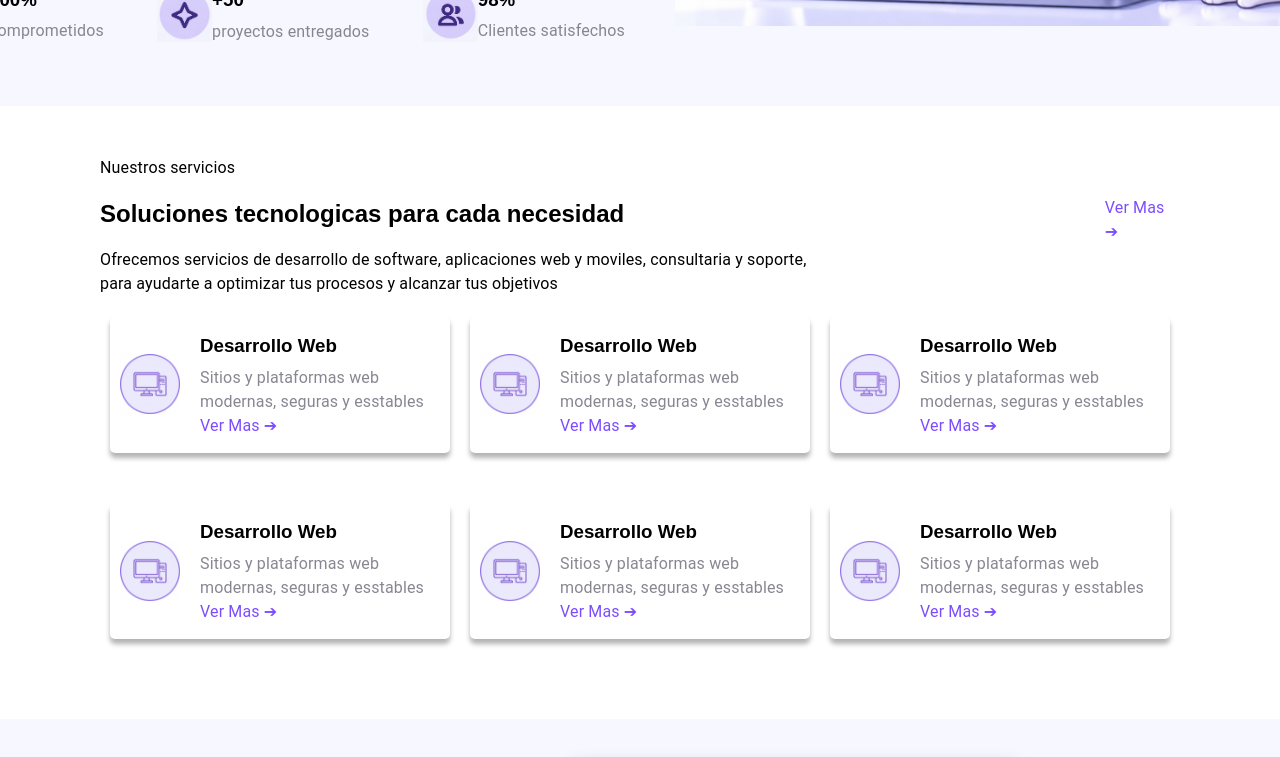
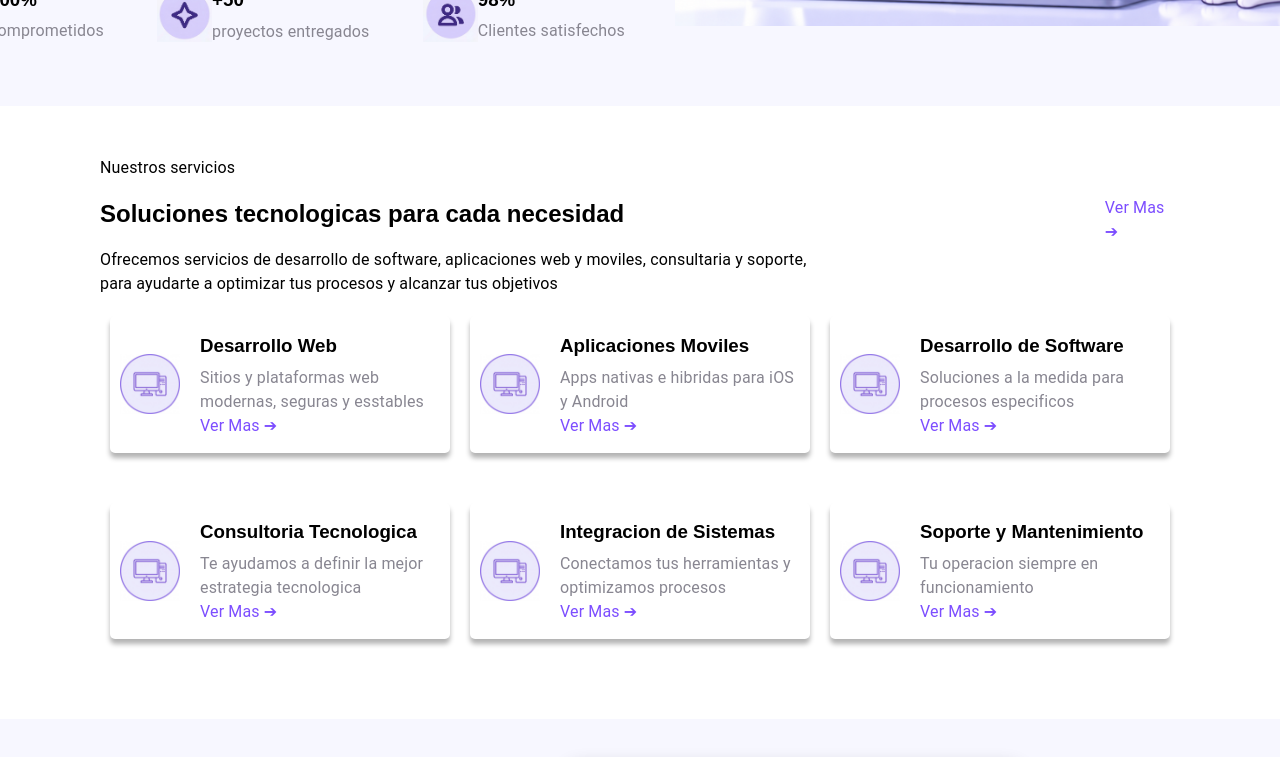
Before and after one commit to jessicahernandezt/dev-nova-solutions, a React (Vite) app: page / in a window 1280 px wide. Shown: the part 479-1236 px from the top of the page. Built offline with nearby package versions, Linux system fonts and the light colour scheme.

Commit message:
movimiento cards

```diff
--- a/src/components/Servicios.jsx
+++ b/src/components/Servicios.jsx
@@ -119,14 +119,14 @@ function Servicios() {
                         <Box sx={{
                             marginBottom: '15px',
                         }}>
-                            <h3>Desarrollo Web</h3>
+                            <h3>Aplicaciones Moviles</h3>
 
                             <Typography sx={{
                                 color: '#888691',
                                 marginTop: '-10px',
                             }}>
 
-                                Sitios y plataformas web modernas, seguras y esstables</Typography>
+                                Apps nativas e hibridas para iOS y Android</Typography>
                             <Typography sx={{
                                 color: '#7c4dff',
                             }}>
@@ -159,14 +159,14 @@ function Servicios() {
                         <Box sx={{
                             marginBottom: '15px',
                         }}>
-                            <h3>Desarrollo Web</h3>
+                            <h3>Desarrollo de Software</h3>
 
                             <Typography sx={{
                                 color: '#888691',
                                 marginTop: '-10px',
                             }}>
 
-                                Sitios y plataformas web modernas, seguras y esstables</Typography>
+                                Soluciones a la medida para procesos especificos</Typography>
 
                             <Typography sx={{
                                 color: '#7c4dff',
@@ -207,14 +207,14 @@ function Servicios() {
                         <Box sx={{
                             marginBottom: '15px',
                         }}>
-                            <h3>Desarrollo Web</h3>
+                            <h3>Consultoria Tecnologica</h3>
 
                             <Typography sx={{
                                 color: '#888691',
                                 marginTop: '-10px',
                             }}>
 
-                                Sitios y plataformas web modernas, seguras y esstables</Typography>
+                                Te ayudamos a definir la mejor estrategia tecnologica</Typography>
                             <Typography sx={{
                                 color: '#7c4dff',
                             }}>
@@ -246,14 +246,14 @@ function Servicios() {
                         <Box sx={{
                             marginBottom: '15px',
                         }}>
-                            <h3>Desarrollo Web</h3>
+                            <h3>Integracion de Sistemas</h3>
 
                             <Typography sx={{
                                 color: '#888691',
                                 marginTop: '-10px',
                             }}>
 
-                                Sitios y plataformas web modernas, seguras y esstables</Typography>
+                                Conectamos tus herramientas y optimizamos procesos</Typography>
                             <Typography sx={{
                                 color: '#7c4dff',
                             }}>
@@ -285,14 +285,14 @@ function Servicios() {
                         <Box sx={{
                             marginBottom: '15px',
                         }}>
-                            <h3>Desarrollo Web</h3>
+                            <h3>Soporte y Mantenimiento</h3>
 
                             <Typography sx={{
                                 color: '#888691',
                                 marginTop: '-10px',
                             }}>
 
-                                Sitios y plataformas web modernas, seguras y esstables</Typography>
+                                Tu operacion siempre en funcionamiento</Typography>
                             <Typography sx={{
                                 color: '#7c4dff',
                             }}>
```
